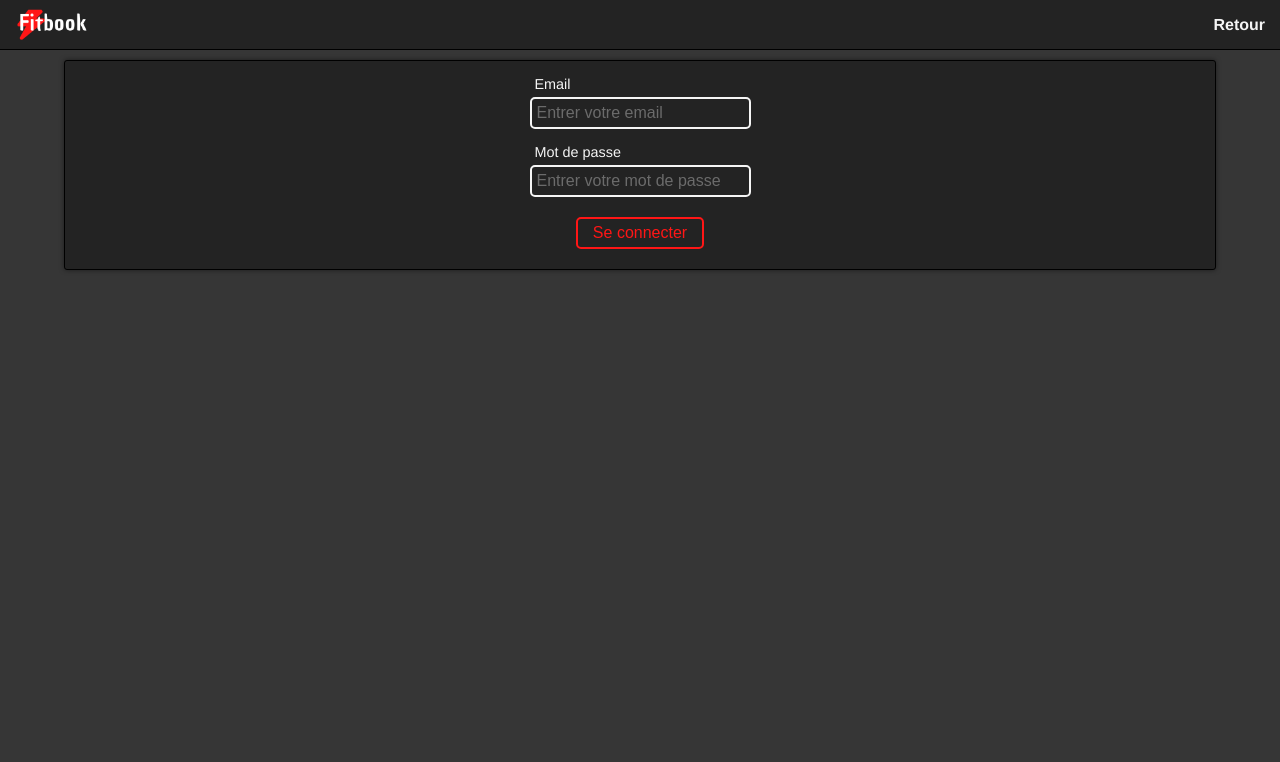
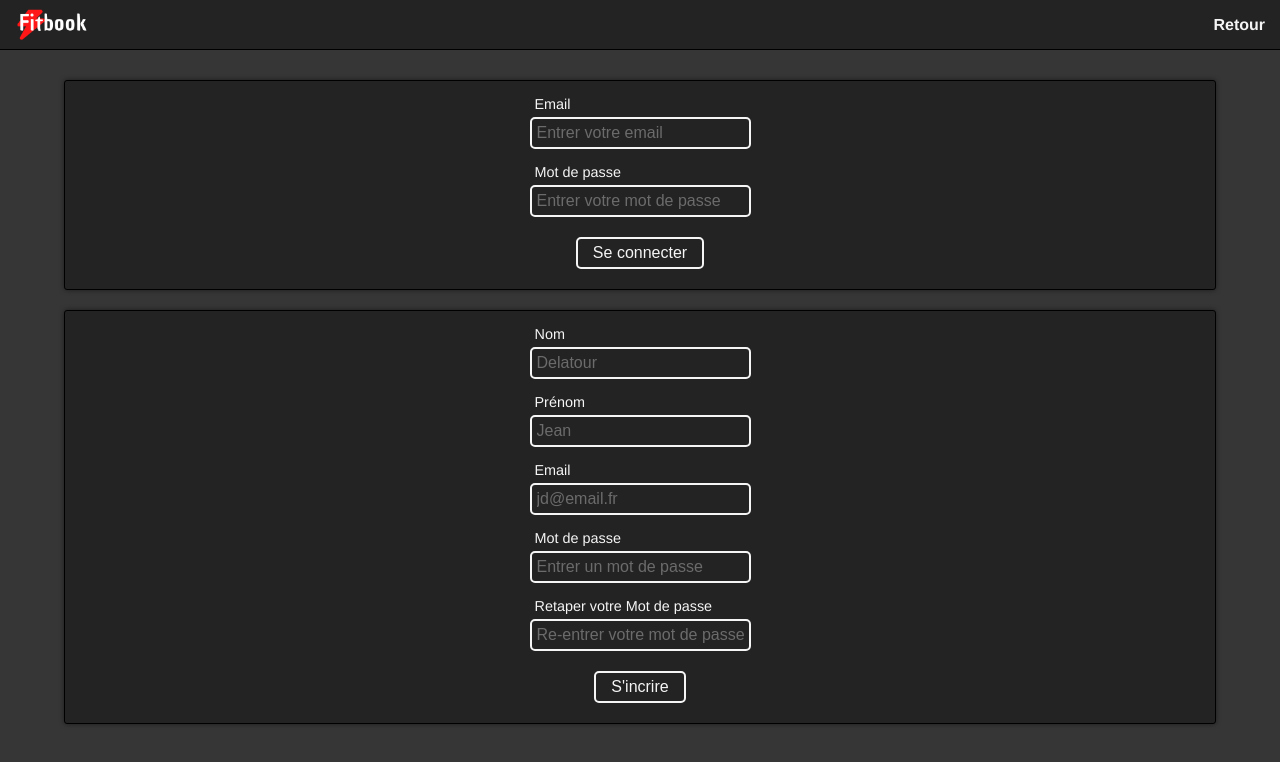
Before and after one commit to chaoukifrej/Fitbook, a Vue app: page /Connexion in a window 1280 px wide. Shown: the top 762 px of the page. Built offline with nearby package versions, Linux system fonts and the light colour scheme.

Commit message:
Container Inscription dans Connexion.vue

```diff
--- a/src/views/Connexion.vue
+++ b/src/views/Connexion.vue
@@ -20,6 +20,43 @@
         <input type="submit" value="Se connecter" />
       </form>
     </div>
+    <div class="containerInscription">
+      <form action="" method="">
+        <div class="nom">
+          <label for="nom">Nom</label>
+          <input type="text" placeholder="Delatour" required />
+        </div>
+        <div class="prenom">
+          <label for="prenom">Prénom</label>
+          <input type="text" placeholder="Jean" required />
+        </div>
+        <div class="email">
+          <label for="email">Email</label>
+          <input type="email" placeholder="jd@email.fr" required />
+        </div>
+        <div class="mdp">
+          <label for="mdp">Mot de passe</label>
+          <input
+            type="password"
+            name="mdp"
+            id="mdpFirst"
+            placeholder="Entrer un mot de passe"
+            required
+          />
+        </div>
+        <div class="mdp">
+          <label for="mdp">Retaper votre Mot de passe</label>
+          <input
+            type="password"
+            name="mdp"
+            id="mdpSecond"
+            placeholder="Re-entrer votre mot de passe"
+            required
+          />
+        </div>
+        <input type="submit" value="S'incrire" />
+      </form>
+    </div>
   </div>
 </template>
 
@@ -33,13 +70,14 @@ export default {
 </script>
 
 <style lang="scss">
-.containerConnexion {
+.containerConnexion,
+.containerInscription {
   background-color: #232323;
   box-shadow: 0 0px 5px rgba(0, 0, 0, 0.5);
   border: 1px solid #000000;
   border-radius: 3px;
   width: 90%;
-  margin: 0 5%;
+  margin: 20px 5%;
   padding: 0 10px;
   form {
     display: flex;
@@ -61,6 +99,7 @@ export default {
         color: whitesmoke;
         outline: none;
         font-size: 1rem;
+        transition: 0.4s;
         &::placeholder {
           color: rgb(107, 107, 107);
         }
@@ -73,15 +112,16 @@ export default {
       margin: 20px;
       font-size: 1rem;
       padding: 5px 15px;
-      border: 2px solid #ff1616;
+      border: 2px solid whitesmoke;
       background-color: transparent;
       border-radius: 5px;
-      color: #ff1616;
+      color: whitesmoke;
       outline: none;
       transition: 0.4s;
       &:active {
         transform: scale(0.98);
-        color: whitesmoke;
+        border: 2px solid #ff1616;
+        color: #ff1616;
       }
     }
   }
```
